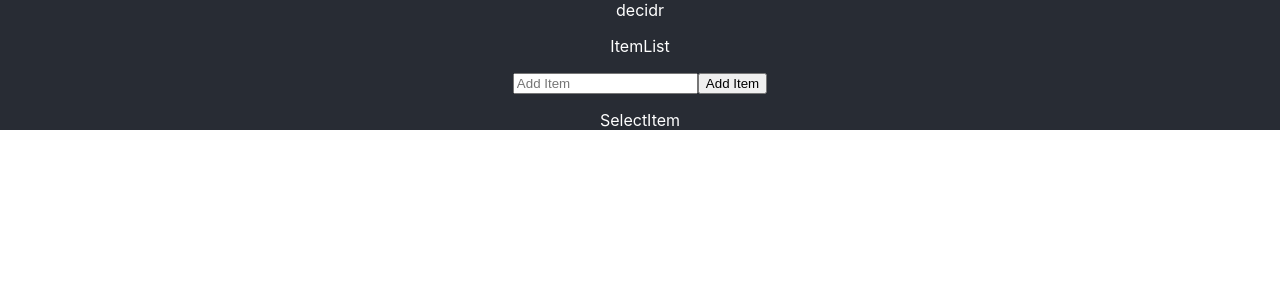
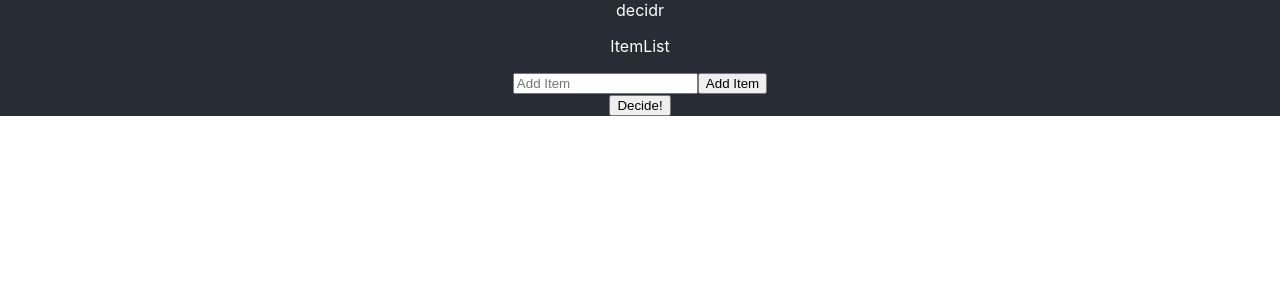
Before and after one commit to xmercado/decidr, a React (Create React App) app: page / in a window 1280 px wide. Shown: the top 300 px of the page. Built offline with nearby package versions, Linux system fonts and the light colour scheme.

Commit message:
feat(select-item): display Decide! button

```diff
--- a/src/components/SelectItem.js
+++ b/src/components/SelectItem.js
@@ -2,8 +2,10 @@ import React, { useState } from "react";
 
 export default function SelectItem() {
     return (
-        <div>
-            <p>SelectItem</p>
-        </div>
+        <button
+            id='select-item'
+        >
+            Decide!
+        </button>
     );
 }
```
